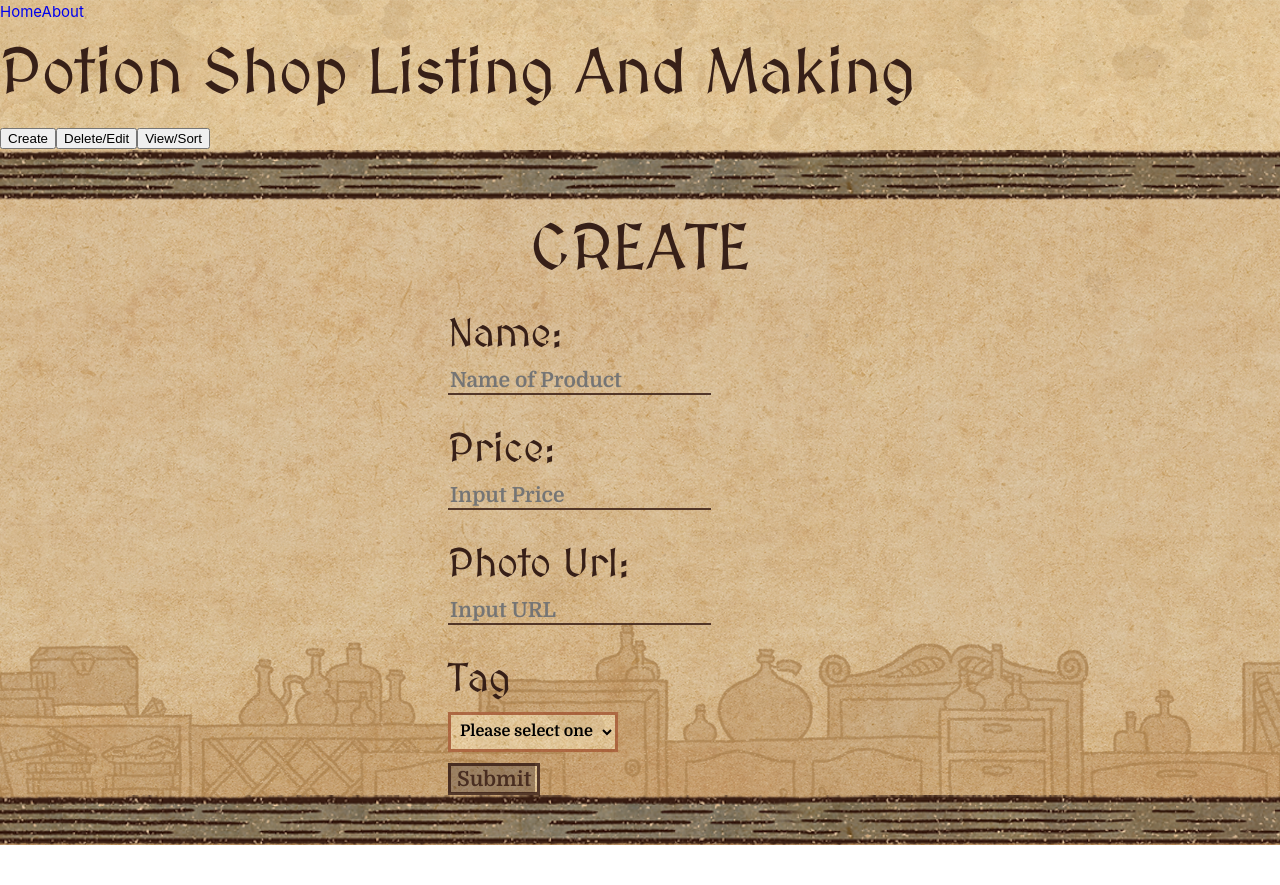
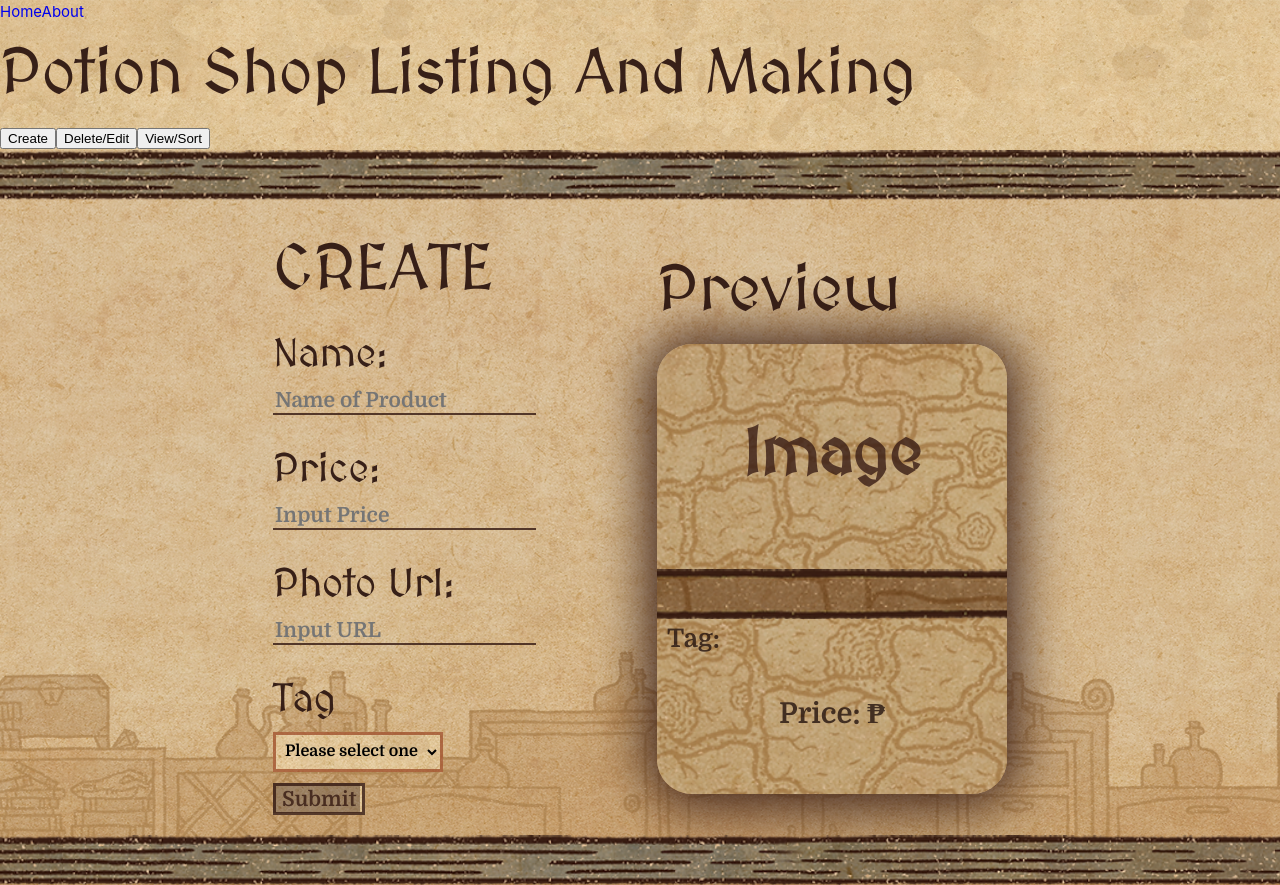
Before and after one commit to LueKely/Magic-Potion-Shop, a Vue app: page / in a window 1280 px wide. Before the commit the page ends 845 px from the top, so only its background shows below. Built offline with nearby package versions, Linux system fonts and the light colour scheme.

Commit message:
Added the cards

```diff
--- a/src/components/FormInput.vue
+++ b/src/components/FormInput.vue
@@ -1,6 +1,9 @@
 <template>
 	<div class="form__container">
 		<div class="form__border"></div>
+
+		<div class="form">
+			<div class="form__create">
 				<div class="form__item--title"><h1>CREATE</h1></div>
 				<div class="form__item--container">
 					<!-- Label -->
@@ -59,14 +62,39 @@
 						<span v-show="checkForm" class="btn__overlay"></span>
 					</div>
 				</div>
+			</div>
+
+			<div class="form__preview">
+				<div><h1>Preview</h1></div>
+				<div class="card__preview--container">
+					<div v-if="item.options.url == ''" class="card--image">
+						<p class="card__image--placeholder">Image</p>
+					</div>
+
+					<div
+						v-else
+						class="card--image"
+						:style="{ 'background-image': `url('${item.options.url}')` }"
+					></div>
+
+					<div class="card--border__label">
+						<h1>{{ item.options.label }}</h1>
+					</div>
+					<div class="card__info--container">
+						<div class="card--info tag">
+							<p class="card--p tag">Tag: {{ item.options.tag }}</p>
+						</div>
+
+						<div class="card--info price">
+							<p class="card--p">Price: ₱{{ item.options.price }}</p>
+						</div>
+					</div>
+				</div>
+			</div>
+		</div>
 
 		<div class="form__border"></div>
 	</div>
-
-	<!-- image to be uploaded -->
-	<!-- <div>
-		<img :src="item.url" alt="" srcset="" />
-	</div> -->
 </template>
 
 <script setup>
@@ -99,6 +127,14 @@
 </script>
 
 <style scoped>
+	.form {
+		display: flex;
+		align-items: center;
+		justify-content: center;
+		flex-direction: row;
+		padding: 20px;
+	}
+
 	.form__container {
 		height: auto;
 		width: 100vw;
@@ -204,4 +240,75 @@
 		transition: background-color 200ms ease-in-out;
 		background-color: #391d15d4;
 	}
+
+	/* card item */
+
+	.card__preview--container {
+		height: 450px;
+		width: 350px;
+
+		background-image: url('../assets/stone-background-image.webp');
+		background-repeat: no-repeat;
+		background-size: cover;
+		background-position: center;
+
+		border-radius: 35px;
+		box-shadow: 0px 2px 55px 10px rgba(57, 29, 21, 1);
+	}
+	.card--border__label {
+		width: 100%;
+		height: 50px;
+		background-image: url('../assets/stone-header-brown.webp');
+		background-position: center;
+		background-size: cover;
+		background-repeat: no-repeat;
+	}
+
+	.card--border__label > h1 {
+		font-size: 2.3rem;
+		text-align: center;
+		color: #2f1812;
+	}
+
+	.card--image {
+		width: 100%;
+		height: 50%;
+		background-position: center;
+		background-repeat: no-repeat;
+		background-size: cover;
+		border-radius: 35px 35px 0px 0px;
+
+		display: flex;
+		align-items: center;
+		justify-content: center;
+	}
+
+	.card__image--placeholder {
+		font-size: 4rem;
+		font-family: 'MedievalSharp', cursive;
+	}
+
+	.card--info {
+		width: 350px;
+		height: 52px;
+
+		padding-inline: 10px;
+		text-align: center;
+	}
+
+	.card--info.tag {
+		text-align: left;
+	}
+
+	.card--info.price {
+		margin-top: 20px;
+	}
+
+	.card--p {
+		color: #24130e;
+		font-size: 1.8rem;
+	}
+	.card--p.tag {
+		font-size: 1.6rem;
+	}
 </style>
```
Also changed, not shown: 1 other file (tests, documents, lock files or other folders). Lines whose indentation alone changed are shown as unchanged.
